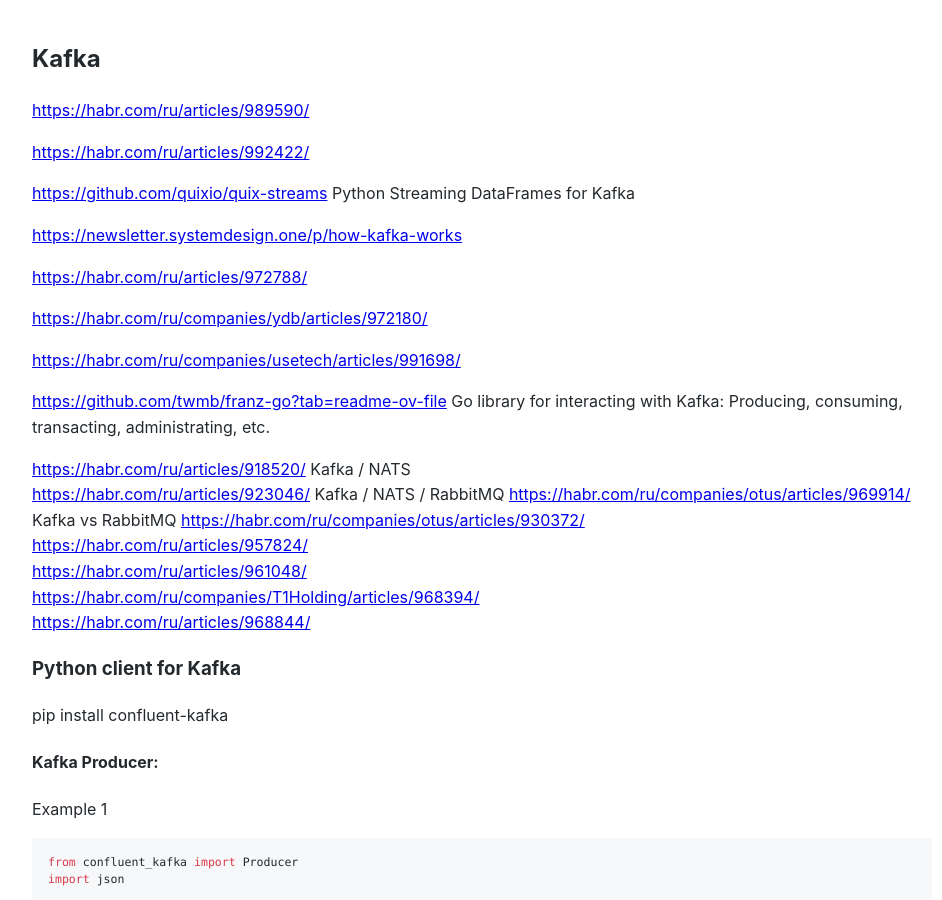
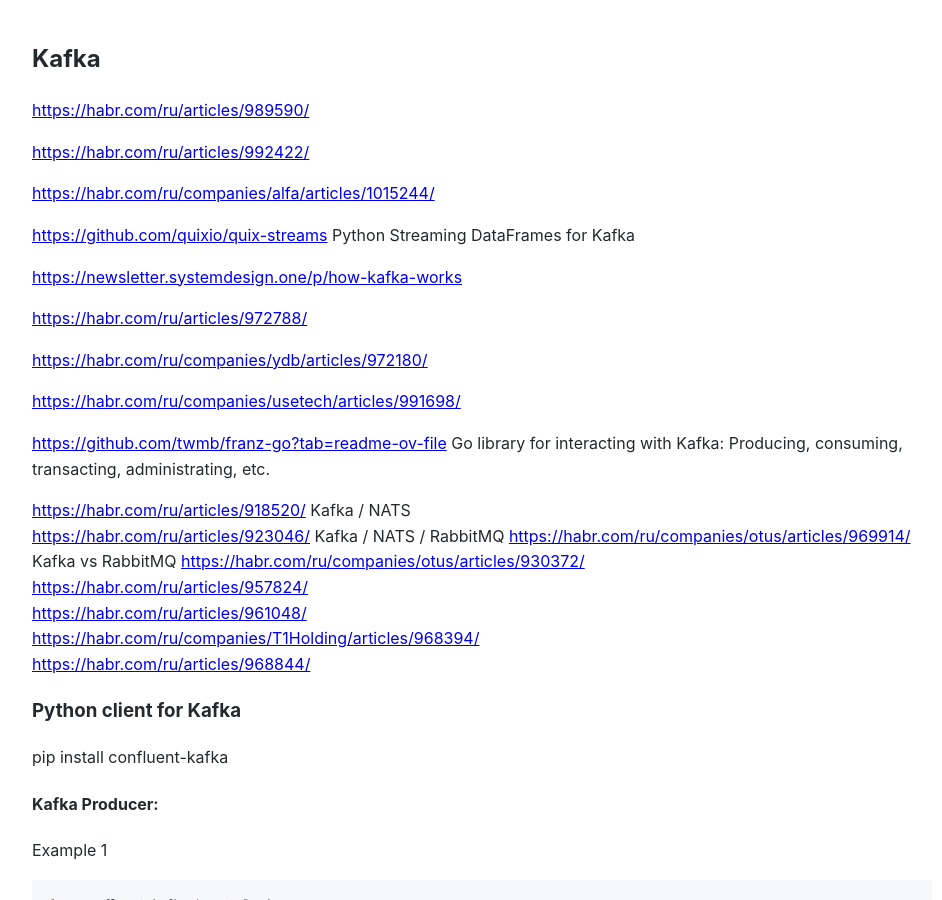
Before and after one commit to Michael-Lubinsky/michael-lubinsky.github.com, a Jekyll site: the page built from kafka/kafka.md, in a window 1280 px wide and 900 px high. Shown: the whole window, without its empty margins (158-1100 px from the left). Built offline with Jekyll 4.4.1, drawn with Linux system fonts in a browser that asks for light colours; our own code applies the rules of GitHub Pages for plain Markdown files.

Commit message:
Update kafka.md

```diff
--- a/kafka/kafka.md
+++ b/kafka/kafka.md
@@ -4,6 +4,8 @@
 <https://habr.com/ru/articles/989590/>
 
 <https://habr.com/ru/articles/992422/>
+
+<https://habr.com/ru/companies/alfa/articles/1015244/>
 
 <https://github.com/quixio/quix-streams>  Python Streaming DataFrames for Kafka
 
```
